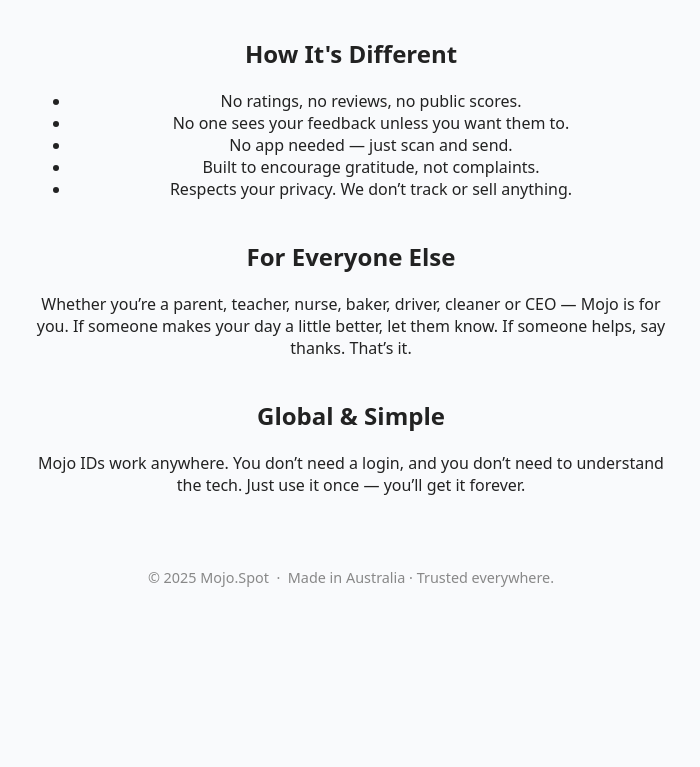
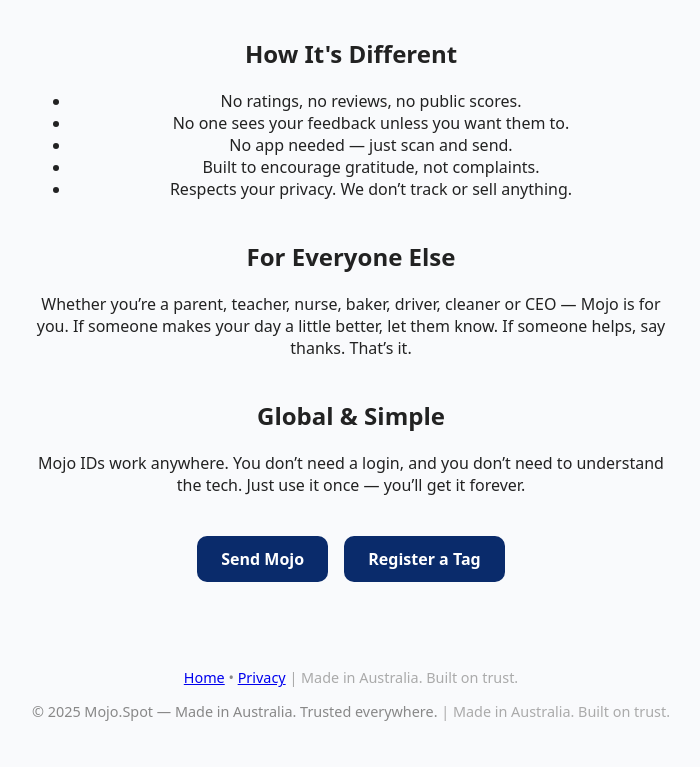
Before and after one commit to drhoo/mojo-site, a plain HTML site: page how-it-works.html in a window 1280 px wide. Shown: the part 659-1426 px from the top of the page, without its empty margins (289-989 px from the left). Before the commit the page ends 1278 px from the top, so only its background shows below. Drawn offline with Linux system fonts and the light colour scheme.

Commit message:
Update how-it-works.html

```diff
--- a/how-it-works.html
+++ b/how-it-works.html
@@ -1,4 +1,4 @@
-<!-- Mojo.Spot – How It Works Page (fixed and clean) -->
+<!-- Mojo.Spot – How It Works Page -->
 <!DOCTYPE html>
 <html lang="en">
 <head>
@@ -17,9 +17,9 @@
 
   <nav class="site-nav">
     <a href="/">Home</a>
-      <span class="divider">|</span>
+    <span class="divider">|</span>
     <a href="/send.html">Send a Message</a>
-      <span class="divider">|</span>
+    <span class="divider">|</span>
     <a href="/how-it-works.html">How It Works</a>
   </nav>
 
@@ -59,10 +59,16 @@
       <h2>Global & Simple</h2>
       <p>Mojo IDs work anywhere. You don’t need a login, and you don’t need to understand the tech. Just use it once — you’ll get it forever.</p>
     </section>
+
+    <div style="margin-top: 32px;">
+      <a href="/send.html" class="button">Send Mojo</a>
+      <a href="/register.html" class="button" style="margin-left: 12px;">Register a Tag</a>
+    </div>
   </main>
 
   <footer class="site-footer">
-    &copy; 2025 Mojo.Spot &nbsp;·&nbsp; Made in Australia · Trusted everywhere.
+    <p><a href="/">Home</a> • <a href="/privacy.html">Privacy</a></p>
+    <p>&copy; 2025 Mojo.Spot — Made in Australia. Trusted everywhere.</p>
   </footer>
 </body>
 </html>
```
